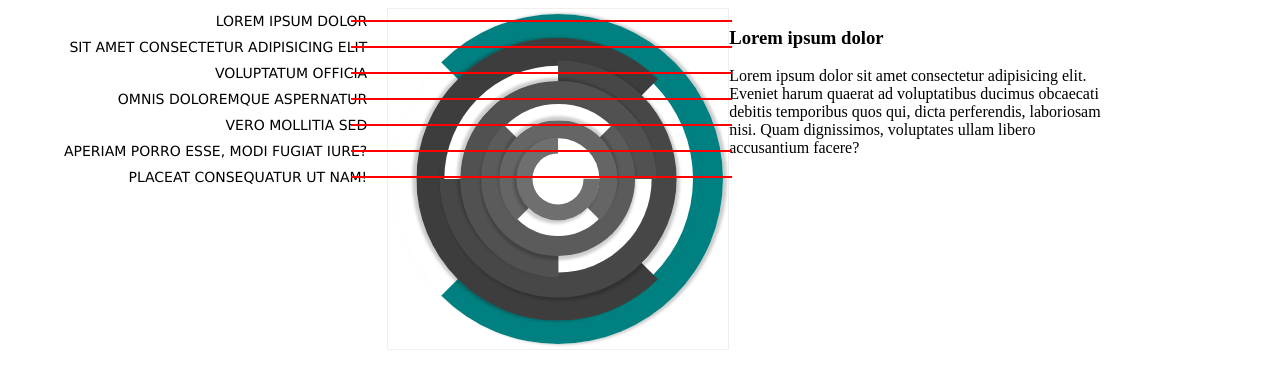
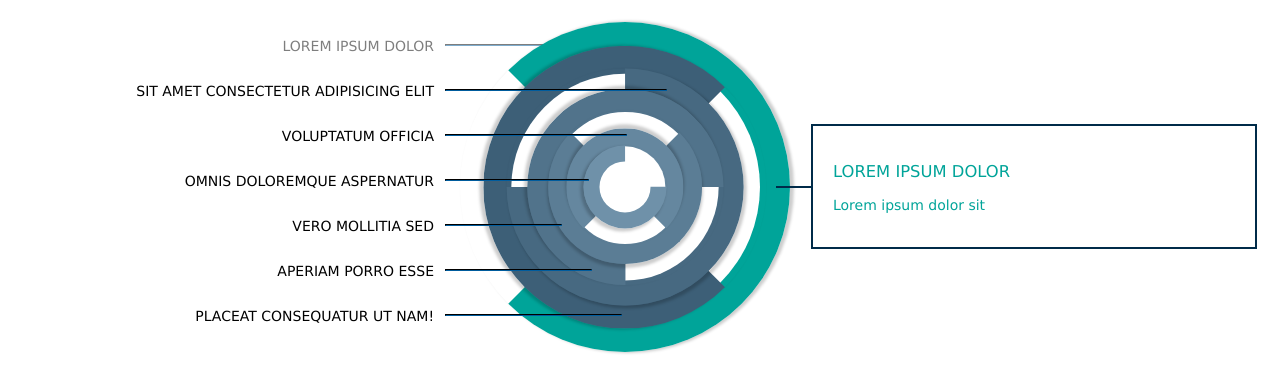
Before and after one commit to goldensky09/maze, a plain HTML site: page index.html in a window 1280 px wide. Both pictures are taken after a click on the label "LOREM IPSUM DOLOR". Drawn offline with nearby package versions, Linux system fonts and the light colour scheme.

Commit message:
applied content and connected bars

```diff
--- a/index.css
+++ b/index.css
@@ -1,26 +1,46 @@
 .container {
     display: flex;
+    align-items: center;
 }
 .arc-labels {
-    flex-basis: 30%;
+    flex: 1;
     text-align: right;
+    min-height: 342px;
+    padding: 15px 0 0 0;
 }
 .arc-container {
     flex-basis: 320px;
     height: 320px;
     position: relative;
     padding: 10px;
-    border: 1px solid #efefef;
+    border: 1px solid transparent;
 }
 .arc-desc {
-    flex-basis: 30%;
+    flex: 1;
+    padding: 15px;
+    font-family: Verdana, Geneva, Tahoma, sans-serif;
+    font-size: 14px;
+    color: #00A499;
+    position: relative;
+}
+
+.arc-desc .desc {
+    display: none;
+    border: 2px solid #002B49;
+    padding: 20px 10px 20px 20px;
+}
+
+.arc-desc h3 {
+    text-transform: uppercase;
+    font-weight: 400;
 }
 
 .arc {
-    border: 1em solid green;
+    border: 1em solid #00A499;
     border-bottom-color: transparent!important;
     border-radius: 50%;
     position: absolute;
+    visibility: hidden;
     /* top: -5px;
     right: -5px;
     bottom: -5px;
@@ -37,13 +57,13 @@
 .arc-radio {
     display: none;
 }
-.arc-radio:checked + .arc {
+/* .arc-radio:checked + .arc {
     border-color: teal!important;
     border-bottom-color: transparent!important;
     overflow: hidden;
-}
+} */
 .arc-selected {
-    border-color: teal!important;
+    border-color: #00A499!important;
     border-bottom-color: transparent!important;
     overflow: hidden;
 }
@@ -55,27 +75,102 @@
 }
 
 .arc-trigger {
-    padding: 5px 20px 5px 0;
+    padding: 8px 20px 8px 0;
     display: block;
     cursor: pointer;
     font-family: Verdana, Geneva, Tahoma, sans-serif;
     font-size: 14px;
     position: relative;
     text-transform: uppercase;
+    flex: 1;
 }
 
-.arc-trigger:after {
-    content: "";
-    width: 100%;
-    height: 0;
-    border: 1px solid red;
-    display: block;
-    position: absolute;
-    transform: translate(90%, -50%);
-    z-index: 1;
-    top: 50%;
+.arc-trigger-holder {
+    position: relative;
+    height: 45px;
+    display: flex;
+    align-items: center;
+    display: none;
 }
 
+.arc-trigger-holder.disabled{
+    pointer-events: none;
+    opacity: 0.5;
+}
+
+.arc-trigger-bar {
+    position: absolute;
+    left: 98%;
+    width: 175px;
+    z-index: 1;
+    top: 48%;
+    transform: translateY(-50%);
+    margin: 0;
+    border-color: #002B49;
+}
+
+
+.arc-trigger-holder:nth-of-type(1) > .arc-trigger-bar{
+    width: 120px;
+}
+.arc-trigger-holder:nth-of-type(2) > .arc-trigger-bar{
+    width: 220px;
+}
+.arc-trigger-holder:nth-of-type(3) > .arc-trigger-bar{
+    width: 180px;
+}
+.arc-trigger-holder:nth-of-type(4) > .arc-trigger-bar{
+    width: 142px;
+}
+.arc-trigger-holder:nth-of-type(5) > .arc-trigger-bar{
+    width: 115px;
+}
+.arc-trigger-holder:nth-of-type(6) > .arc-trigger-bar{
+    width: 145px;
+}
+.arc-trigger-holder:nth-of-type(7) > .arc-trigger-bar{
+
+}
+
+.desc:before {
+    content: "";
+    width: 35px;
+    height: 2px;
+    background-color: #002B49;
+    display: block;
+    top: 50%;
+    position: absolute;
+    transform: translateY(-50%) translateX(-100%);
+    left: 15px;
+    transition: all .5s cubic-bezier(0.075, 0.82, 0.165, 1);
+    visibility: collapse;
+}
+.desc.open:before {
+    visibility: visible;
+}
+.desc:nth-of-type(1):before {
+    width: 35px;
+}
+.desc:nth-of-type(2):before {
+    width: 60px;
+}
+.desc:nth-of-type(3):before {
+    width: 80px;
+}
+.desc:nth-of-type(4):before {
+    width: 100px;
+}
+.desc:nth-of-type(5):before {
+    width: 120px;
+}
+.desc:nth-of-type(6):before {
+    width: 135px;
+}
+.desc:nth-of-type(7):before {
+    width: 150px;
+}
+
+
 .arc-trigger:hover {
-    background-color: #efefef;
+    color: #00A499;
 }
--- a/index.html
+++ b/index.html
@@ -15,26 +15,33 @@
     <div class="container">
         <div class="arc-labels">
             <ul>
-                <li>
+                <li class="arc-trigger-holder">
                     <label class="arc-trigger" for="arc-001">Lorem ipsum dolor</label>
+                    <hr class="arc-trigger-bar" />
                 </li>
-                <li>
-                    <label class="arc-trigger" for="arc-002">sit amet consectetur adipisicing elit</label>
+                <li class="arc-trigger-holder">
+                    <label class="arc-trigger" for="arc-003">sit amet consectetur adipisicing elit</label>
+                    <hr class="arc-trigger-bar" />
                 </li>
-                <li>
-                    <label class="arc-trigger" for="arc-003">Voluptatum officia</label>
+                <li class="arc-trigger-holder">
+                    <label class="arc-trigger" for="arc-006">Voluptatum officia</label>
+                    <hr class="arc-trigger-bar" />
                 </li>
-                <li>
-                    <label class="arc-trigger" for="arc-004">omnis doloremque aspernatur</label>
+                <li class="arc-trigger-holder">
+                    <label class="arc-trigger" for="arc-007">omnis doloremque aspernatur</label>
+                    <hr class="arc-trigger-bar" />
                 </li>
-                <li>
+                <li class="arc-trigger-holder">
                     <label class="arc-trigger" for="arc-005">vero mollitia sed</label>
+                    <hr class="arc-trigger-bar" />
                 </li>
-                <li>
-                    <label class="arc-trigger" for="arc-006">aperiam porro esse, modi fugiat iure?</label>
+                <li class="arc-trigger-holder">
+                    <label class="arc-trigger" for="arc-004">aperiam porro esse</label>
+                    <hr class="arc-trigger-bar" />
                 </li>
-                <li>
-                    <label class="arc-trigger" for="arc-007">placeat consequatur ut nam!</label>
+                <li class="arc-trigger-holder">
+                    <label class="arc-trigger" for="arc-002">placeat consequatur ut nam!</label>
+                    <hr class="arc-trigger-bar" />
                 </li>
             </ul>
         </div>
@@ -69,10 +76,60 @@
             </div>
         </div>
         <div class="arc-desc">
-            <h3>Lorem ipsum dolor</h3>
-            <p>
-                Lorem ipsum dolor sit amet consectetur adipisicing elit. Eveniet harum quaerat ad voluptatibus ducimus obcaecati debitis temporibus quos qui, dicta perferendis, laboriosam nisi. Quam dignissimos, voluptates ullam libero accusantium facere?
-            </p>
+            <div class="desc arc-001">
+                <h3>Lorem ipsum dolor</h3>
+                <p>
+                    Lorem ipsum dolor sit
+                </p>
+            </div>
+            <div class="desc arc-002">
+                <h3>Lorem ipsum dolor</h3>
+                <p>
+                    Lorem ipsum dolor sit amet consectetur adipisicing elit. Eveniet harum quaerat ad voluptatibus ducimus obcaecati debitis
+                    temporibus quos qui, dicta perferendis, laboriosam nisi. Quam dignissimos, voluptates ullam libero accusantium
+                    facere?
+                </p>
+            </div>
+            <div class="desc arc-003">
+                <h3>Lorem ipsum dolor</h3>
+                <p>
+                    Lorem ipsum dolor sit amet consectetur adipisicing elit. Eveniet harum quaerat ad voluptatibus ducimus obcaecati debitis
+                    temporibus quos qui, dicta perferendis, laboriosam nisi. Quam dignissimos, voluptates ullam libero accusantium
+                    facere?
+                </p>
+            </div>
+            <div class="desc arc-004">
+                <h3>Lorem ipsum dolor</h3>
+                <p>
+                    Lorem ipsum dolor sit amet consectetur adipisicing elit. Eveniet harum quaerat ad voluptatibus ducimus obcaecati debitis
+                    temporibus quos qui, dicta perferendis, laboriosam nisi. Quam dignissimos, voluptates ullam libero accusantium
+                    facere?
+                </p>
+            </div>
+            <div class="desc arc-005">
+                <h3>Lorem ipsum dolor</h3>
+                <p>
+                    Lorem ipsum dolor sit amet consectetur adipisicing elit. Eveniet harum quaerat ad voluptatibus ducimus obcaecati debitis
+                    temporibus quos qui, dicta perferendis, laboriosam nisi. Quam dignissimos, voluptates ullam libero accusantium
+                    facere?
+                </p>
+            </div>
+            <div class="desc arc-006">
+                <h3>Lorem ipsum dolor</h3>
+                <p>
+                    Lorem ipsum dolor sit amet consectetur adipisicing elit. Eveniet harum quaerat ad voluptatibus ducimus obcaecati debitis
+                    temporibus quos qui, dicta perferendis, laboriosam nisi. Quam dignissimos, voluptates ullam libero accusantium
+                    facere?
+                </p>
+            </div>
+            <div class="desc arc-007">
+                <h3>Lorem ipsum dolor</h3>
+                <p>
+                    Lorem ipsum dolor sit amet consectetur adipisicing elit. Eveniet harum quaerat ad voluptatibus ducimus obcaecati debitis
+                    temporibus quos qui, dicta perferendis, laboriosam nisi. Quam dignissimos, voluptates ullam libero accusantium
+                    facere?
+                </p>
+            </div>
         </div>
     </div>
 </body>
--- a/index.js
+++ b/index.js
@@ -15,22 +15,25 @@
             tmpWidth = contWidth-50;
         // console.log(arcStartThickness, numArcs, arcArea);
         $.each($(".arc"), function (i, el) {
+            setTimeout(function(){
                 var arcAngle = i ? (i % 2 ? arcStartAngle + (i - 1) * 22.5 + 180 : arcStartAngle + i * 22.5) : arcStartAngle,
                 arcThickness = ((numArcs - i - 1) * arcDiff) / 2 + arcStartThickness;
-
-
-            console.log(i, arcAngle);
                 $(el).css({
                     "transform": "translate(-50%, -50%) rotate(" + arcAngle + "deg)",
                     "border-width": arcThickness,
-                "border-color": changeColor("#333333", i * 10),
+                    "border-color": changeColor("#33556D", i * 10),
                     "width": tmpWidth,
-                "height": tmpWidth
+                    "height": tmpWidth,
+                    "visibility": "visible"
                 }).data({
                     "rotation": arcAngle,
                     index: i
                 });
+                $(".arc-trigger-holder").eq(i).slideDown().css({
+                    "display": "flex"
+                });
                 tmpWidth -= arcThickness + 12;
+            }, i*100);
         })
 
         $(".arc, .arc-trigger").on("mouseenter", function (e) {
@@ -43,19 +46,29 @@
             $el.parent().closest(".arc").trigger("mouseenter");
             $el.prev(".arc-radio").prop("checked", false);
 
-        }).off("click").on("click", function (e) {
+        }).filter(".arc-trigger").off("click").on("click", function (e) {
             e.stopPropagation();
             console.log("click", this);
             if (!$(e.target).is(".arc-radio")) {
                 var $el = $(this).is(".arc-trigger") ? $("#" + $(this).attr("for")).next(".arc") : $(this);
                 var $prevEl = $(".arc-selected").removeClass("arc-selected");
-                $prevEl.css({
-                    "transform": "translate(-50%, -50%) rotate(" + (parseInt($prevEl.data("rotation"))) + "deg)"
-                })
+                // $prevEl.css({
+                //     "transform": "translate(-50%, -50%) rotate(" + (parseInt($prevEl.data("rotation"))) + "deg)"
+                // })
+
+                $(".arc-desc .desc").removeClass("open").slideUp();
+
+                $("."+$(e.target).prop("for")).slideDown(500, function(e){
+                    $(this).addClass("open")
+                });
+
+                $(".arc-trigger-holder").removeClass("disabled");
+
+                $(e.target).closest(".arc-trigger-holder").addClass("disabled");
 
                 $el.addClass("arc-selected").css({
                     "transform": "translate(-50%, -50%) rotate(" + (parseInt($el.data("rotation")) + 360) + "deg)"
-                });
+                }).data("rotation", (parseInt($el.data("rotation")) + 360));
             }
         });
 
```
Lines whose indentation alone changed are shown as unchanged.
